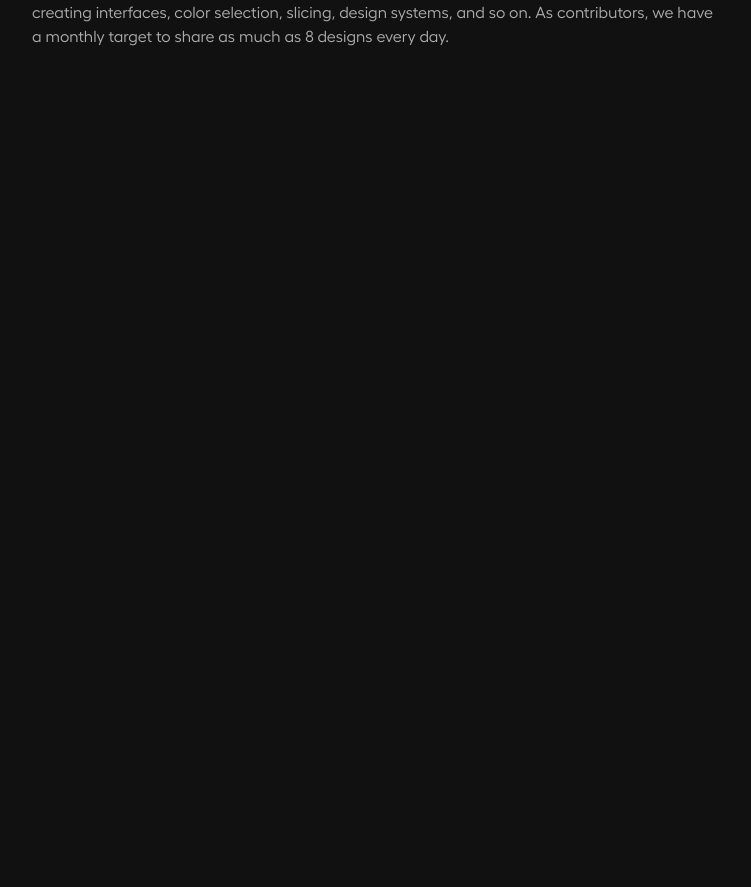
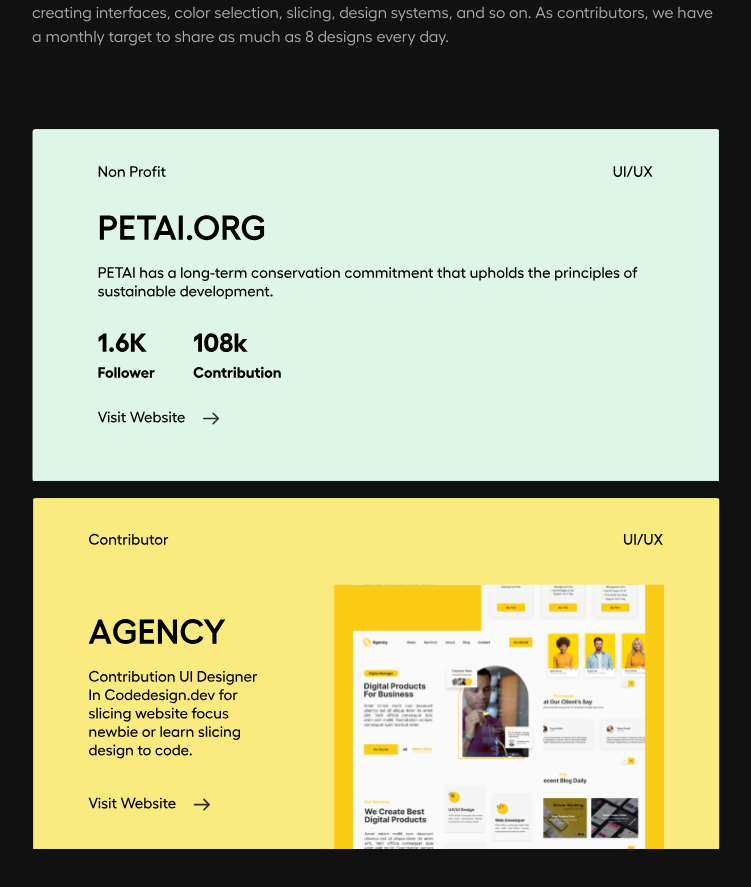
Before and after one commit to guruku-gdsc/rafiq-portfolio, a Next.js app: page / in a window 1280 px wide. Shown: the part 1727-2614 px from the top of the page, without its empty margins (264-1015 px from the left). Before the commit the page ends 1856 px from the top, so only its background shows below. Built offline with nearby package versions, Linux system fonts and the light colour scheme.

Commit message:
feat: add project section

```diff
--- a/src/components/pages/index.js
+++ b/src/components/pages/index.js
@@ -1,3 +1,4 @@
 export { default as Navbar } from "./navbar";
 export { default as Hero } from "./hero";
 export { default as Work } from "./work";
+export { default as Project } from "./project";
--- /dev/null
+++ b/src/components/pages/project.jsx
@@ -0,0 +1,34 @@
+import Image from "next/image";
+import Link from "next/link";
+
+const PROJECT = [
+  {
+    name: "petai",
+    link: "https://petai.org/",
+  },
+  {
+    name: "agency",
+    link: "https://codedesign.dev/",
+  },
+];
+
+export default function Project() {
+  return (
+    <div className="wrapper">
+      <div className="flex flex-col gap-4 my-20">
+        {PROJECT.map((item, index) => (
+          <Link key={index} href={item.link} target="_blank">
+            <div className="w-full relative aspect-[632/324]">
+              <Image
+                src={`/svg/project/${item.name}.svg`}
+                fill
+                alt=""
+                className="rounded active:scale-95 transition cursor-pointer"
+              />
+            </div>
+          </Link>
+        ))}
+      </div>
+    </div>
+  );
+}
--- a/src/pages/index.jsx
+++ b/src/pages/index.jsx
@@ -1,4 +1,4 @@
-import { Hero, Work } from "@/components/pages";
+import { Hero, Project, Work } from "@/components/pages";
 import Head from "next/head";
 
 export default function Home() {
@@ -17,6 +17,7 @@ export default function Home() {
       <main>
         <Hero />
         <Work />
+        <Project />
       </main>
     </>
   );
```
Also changed, not shown: public/svg/project/agency.svg (added), public/svg/project/petai.svg (added).
